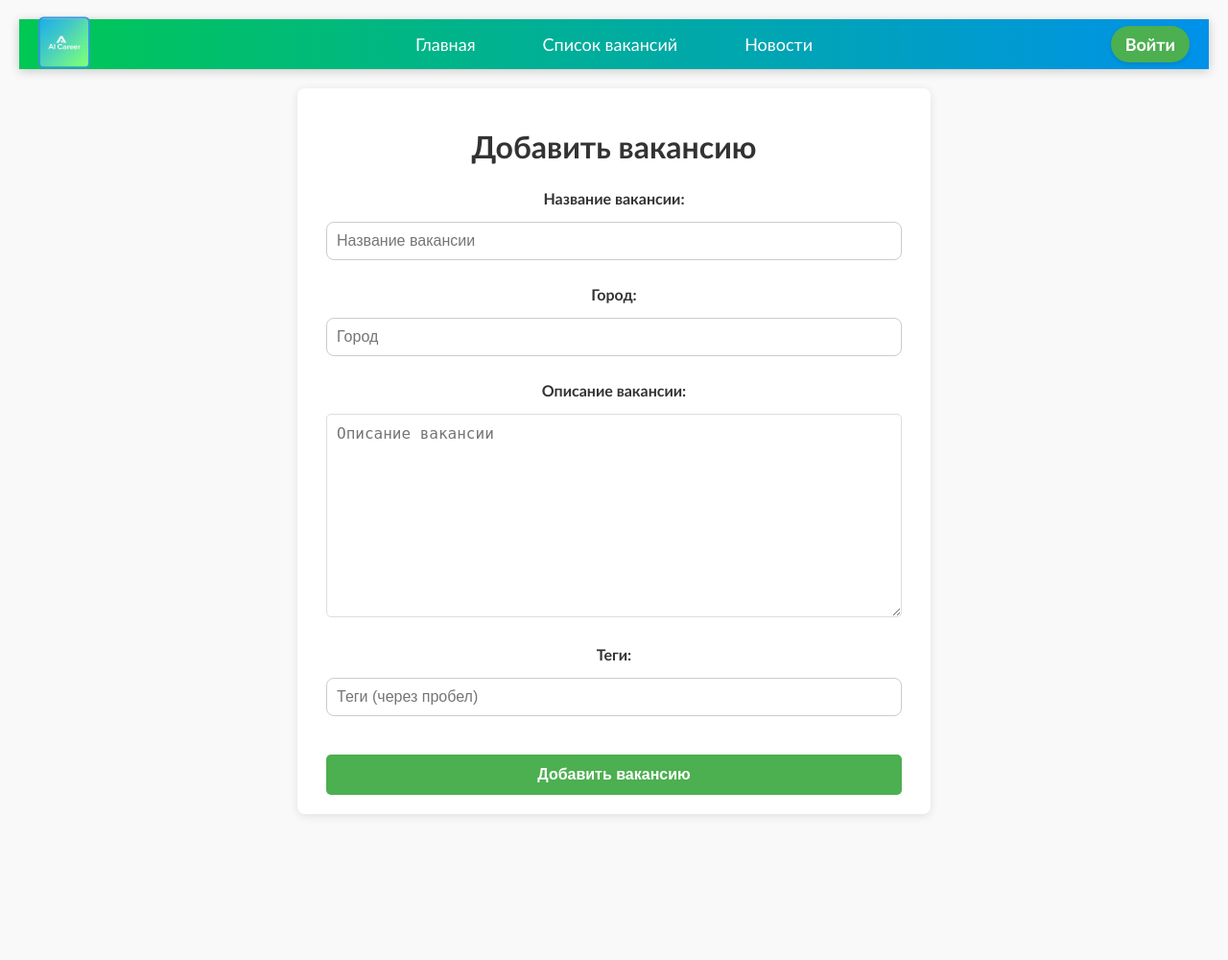
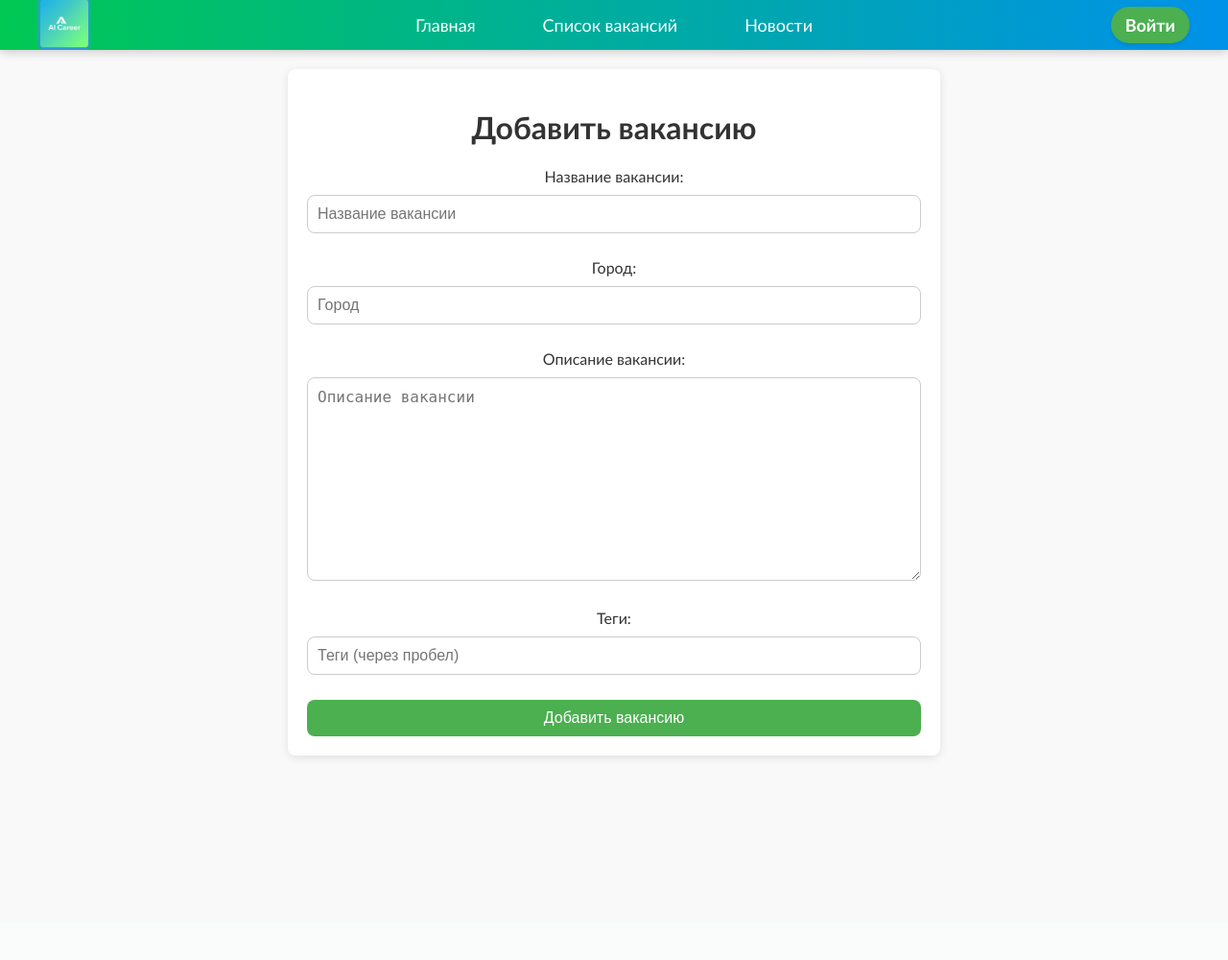
Before and after one commit to skyer12322/FinalProject, a Django app: page /vacancies/add/ in a window 1280 px wide. Shown: the whole page at 96% size. After the commit the page ends 790 px from the top, so only its background shows below. Run offline with Django 5.2, Linux system fonts and the light colour scheme.

Commit message:
Small changes

```diff
--- a/FinalProject/settings.py
+++ b/FinalProject/settings.py
@@ -43,7 +43,6 @@ INSTALLED_APPS = [
     'django.contrib.messages',
     'django.contrib.staticfiles',
     'RecruitHelper',
-    'tinymce',
 ]
 
 MIDDLEWARE = [
--- a/RecruitHelper/forms.py
+++ b/RecruitHelper/forms.py
@@ -1,5 +1,4 @@
 from django import forms
-from tinymce.widgets import TinyMCE
 from .models import Vacancy, CUser
 
 class VacancyForm(forms.ModelForm):
--- a/requirements.txt
+++ b/requirements.txt
@@ -1,3 +1,3 @@
 django==5.1.6
 requests==2.32.3
-django_tinymce==4.1.0
+python-dotenv==1.1.0
--- a/static/css/vacancies/vacancy_add.css
+++ /dev/null
@@ -1,63 +0,0 @@
-/* Стили для страницы добавления вакансии */
-
-.vacancies-list-body {
-    background-color: #f9f9f9;
-    padding: 20px;
-}
-
-.vacancies-list-h1 {
-    color: #333;
-    margin-bottom: 25px;
-    text-align: center;
-}
-
-form {
-    width: 100%;
-    max-width: 600px;
-    margin: 0 auto;
-}
-
-form p {
-    margin-bottom: 15px;
-}
-
-form label {
-    display: block;
-    margin-bottom: 5px;
-    font-weight: bold;
-    color: #333;
-}
-
-form input, form textarea, form select {
-    width: 100%;
-    padding: 10px;
-    border: 1px solid #ddd;
-    border-radius: 5px;
-    background-color: #fff;
-}
-
-form textarea {
-    min-height: 150px;
-}
-
-form button {
-    background-color: #4CAF50;
-    color: white;
-    padding: 12px 20px;
-    border: none;
-    border-radius: 5px;
-    cursor: pointer;
-    font-weight: bold;
-    margin-top: 15px;
-    width: 100%;
-}
-
-form button:hover {
-    background-color: #3e8e41;
-}
-
-.form-error {
-    color: #f44336;
-    font-size: 14px;
-    margin-top: 5px;
-}
```
Also changed, not shown: RecruitHelper/templates/users/profile.html (+4 -4 lines), static/css/users/profile.css (+14 -5 lines).
